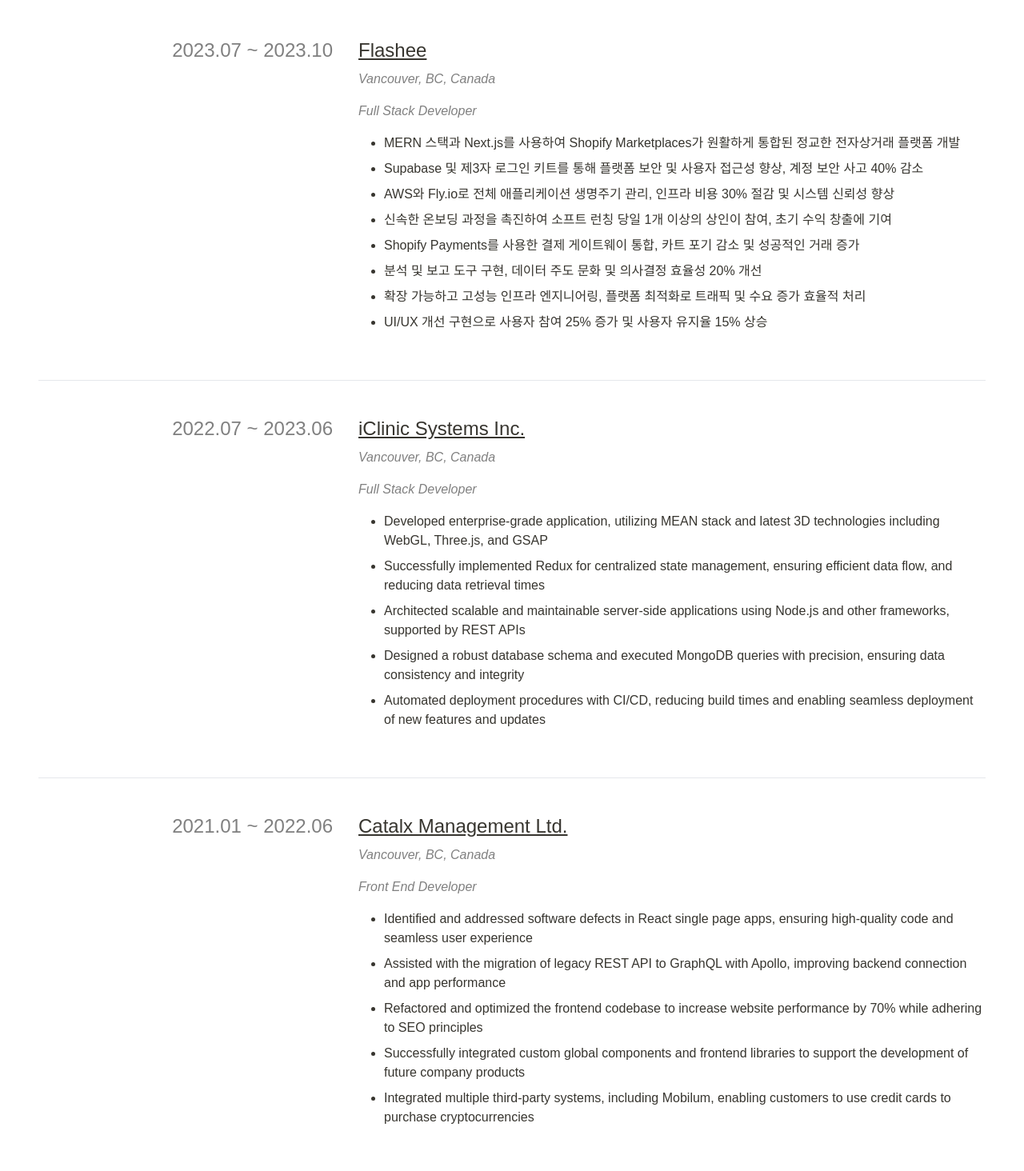
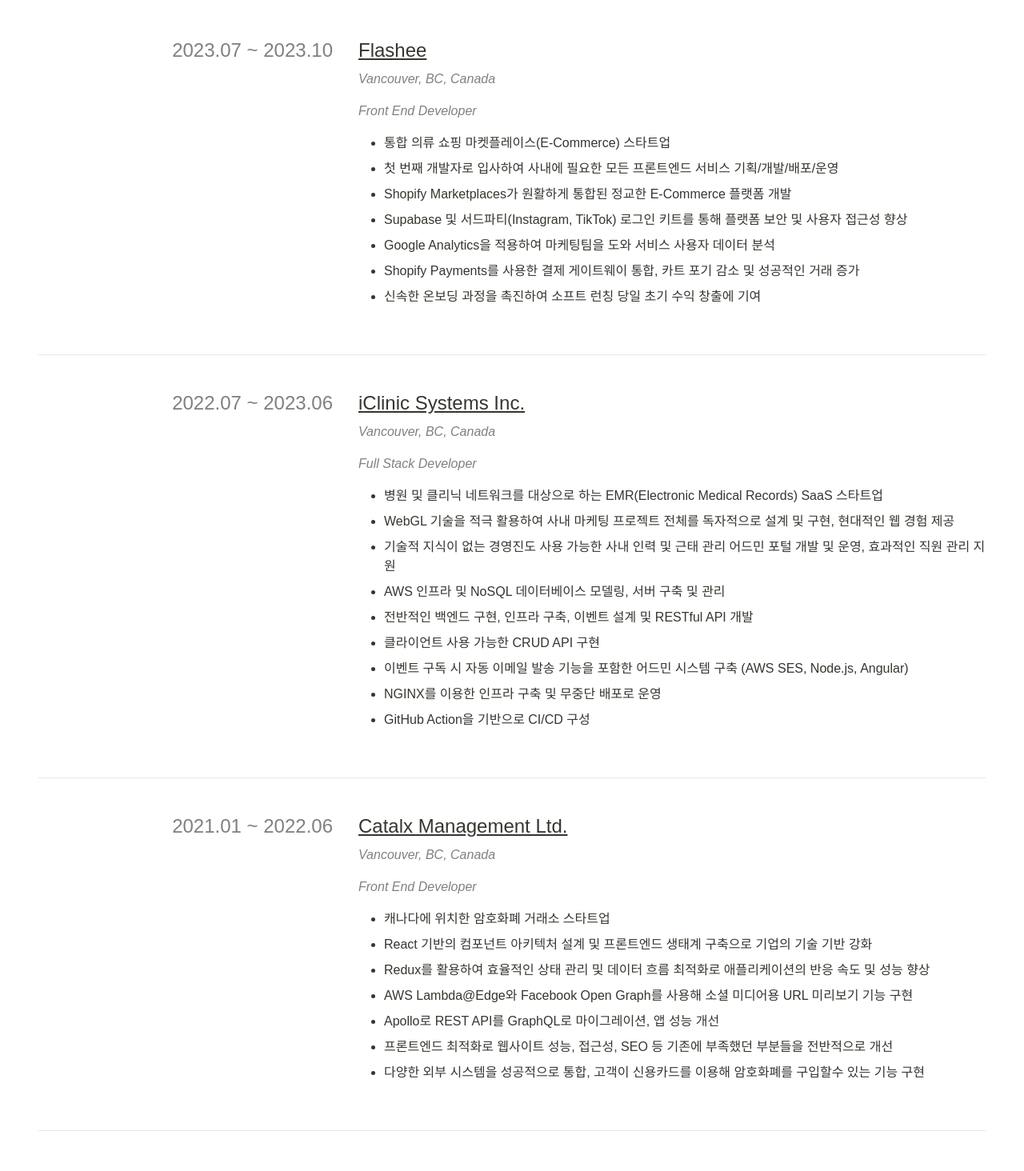
Before and after one commit to jaeungkim/portfolio-website-nextjs, a Next.js app: page /resume in a window 1280 px wide. Shown: the part 780-2244 px from the top of the page at 80% size. Built offline with nearby package versions, Linux system fonts and the light colour scheme.

Commit message:
231118 11:16pm almost done with experience part working towards flashee

```diff
--- a/pages/resume.tsx
+++ b/pages/resume.tsx
@@ -131,39 +131,31 @@ export default function About() {
             Vancouver, BC, Canada
           </p>
           <p className="text-base font-normal text-[#808080] italic">
-            Full Stack Developer
+            Front End Developer
           </p>
           <ul className="py-4 text-base font-normal pl-8 list-disc flex flex-col gap-2">
+            <li>통합 의류 쇼핑 마켓플레이스(E-Commerce) 스타트업</li>
             <li>
-              MERN 스택과 Next.js를 사용하여 Shopify Marketplaces가 원활하게
-              통합된 정교한 전자상거래 플랫폼 개발
+              첫 번째 개발자로 입사하여 사내에 필요한 모든 프론트엔드 서비스
+              기획/개발/배포/운영
             </li>
             <li>
-              Supabase 및 제3자 로그인 키트를 통해 플랫폼 보안 및 사용자 접근성
-              향상, 계정 보안 사고 40% 감소
+              Shopify Marketplaces가 원활하게 통합된 정교한 E-Commerce 플랫폼 개발
             </li>
             <li>
-              AWS와 Fly.io로 전체 애플리케이션 생명주기 관리, 인프라 비용 30%
-              절감 및 시스템 신뢰성 향상
+              Supabase 및 서드파티(Instagram, TikTok) 로그인 키트를 통해 플랫폼 보안 및 사용자 접근성
+              향상
             </li>
             <li>
-              신속한 온보딩 과정을 촉진하여 소프트 런칭 당일 1개 이상의 상인이
-              참여, 초기 수익 창출에 기여
+              Google Analytics을 적용하여 마케팅팀을 도와 서비스 사용자 데이터
+              분석
             </li>
             <li>
               Shopify Payments를 사용한 결제 게이트웨이 통합, 카트 포기 감소 및
               성공적인 거래 증가
             </li>
             <li>
-              분석 및 보고 도구 구현, 데이터 주도 문화 및 의사결정 효율성 20%
-              개선
-            </li>
-            <li>
-              확장 가능하고 고성능 인프라 엔지니어링, 플랫폼 최적화로 트래픽 및
-              수요 증가 효율적 처리
-            </li>
-            <li>
-              UI/UX 개선 구현으로 사용자 참여 25% 증가 및 사용자 유지율 15% 상승
+              신속한 온보딩 과정을 촉진하여 소프트 런칭 당일 초기 수익 창출에 기여
             </li>
           </ul>
         </div>
@@ -191,25 +183,28 @@ export default function About() {
           </p>
           <ul className="py-4 text-base font-normal pl-8 list-disc flex flex-col gap-2">
             <li>
-              Developed enterprise-grade application, utilizing MEAN stack and
-              latest 3D technologies including WebGL, Three.js, and GSAP
+              병원 및 클리닉 네트워크를 대상으로 하는 EMR(Electronic Medical
+              Records) SaaS 스타트업
             </li>
             <li>
-              Successfully implemented Redux for centralized state management,
-              ensuring efficient data flow, and reducing data retrieval times
+              WebGL 기술을 적극 활용하여 사내 마케팅 프로젝트 전체를 독자적으로
+              설계 및 구현, 현대적인 웹 경험 제공
             </li>
             <li>
-              Architected scalable and maintainable server-side applications
-              using Node.js and other frameworks, supported by REST APIs
+              기술적 지식이 없는 경영진도 사용 가능한 사내 인력 및 근태 관리
+              어드민 포털 개발 및 운영, 효과적인 직원 관리 지원
+            </li>
+            <li>AWS 인프라 및 NoSQL 데이터베이스 모델링, 서버 구축 및 관리</li>
+            <li>전반적인 백엔드 구현, 인프라 구축, 이벤트 설계 및 RESTful API 개발</li>
+            <li>
+              클라이언트 사용 가능한 CRUD API 구현
             </li>
             <li>
-              Designed a robust database schema and executed MongoDB queries
-              with precision, ensuring data consistency and integrity
+              이벤트 구독 시 자동 이메일 발송 기능을 포함한 어드민 시스템 구축
+              (AWS SES, Node.js, Angular)
             </li>
-            <li>
-              Automated deployment procedures with CI/CD, reducing build times
-              and enabling seamless deployment of new features and updates
-            </li>
+            <li>NGINX를 이용한 인프라 구축 및 무중단 배포로 운영</li>
+            <li>GitHub Action을 기반으로 CI/CD 구성</li>
           </ul>
         </div>
       </div>
@@ -235,26 +230,27 @@ export default function About() {
             Front End Developer
           </p>
           <ul className="py-4 text-base font-normal pl-8 list-disc flex flex-col gap-2">
+            <li>캐나다에 위치한 암호화폐 거래소 스타트업</li>
             <li>
-              Identified and addressed software defects in React single page
-              apps, ensuring high-quality code and seamless user experience
+              React 기반의 컴포넌트 아키텍처 설계 및 프론트엔드 생태계 구축으로
+              기업의 기술 기반 강화
             </li>
             <li>
-              Assisted with the migration of legacy REST API to GraphQL with
-              Apollo, improving backend connection and app performance
+              Redux를 활용하여 효율적인 상태 관리 및 데이터 흐름 최적화로
+              애플리케이션의 반응 속도 및 성능 향상
             </li>
             <li>
-              Refactored and optimized the frontend codebase to increase website
-              performance by 70% while adhering to SEO principles
+              AWS Lambda@Edge와 Facebook Open Graph를 사용해 소셜 미디어용 URL
+              미리보기 기능 구현
+            </li>
+            <li>Apollo로 REST API를 GraphQL로 마이그레이션, 앱 성능 개선</li>
+            <li>
+              프론트엔드 최적화로 웹사이트 성능, 접근성, SEO 등 기존에 부족했던
+              부분들을 전반적으로 개선
             </li>
             <li>
-              Successfully integrated custom global components and frontend
-              libraries to support the development of future company products
-            </li>
-            <li>
-              Integrated multiple third-party systems, including Mobilum,
-              enabling customers to use credit cards to purchase
-              cryptocurrencies
+              다양한 외부 시스템을 성공적으로 통합, 고객이 신용카드를 이용해
+              암호화폐를 구입할수 있는 기능 구현
             </li>
           </ul>
         </div>
```
